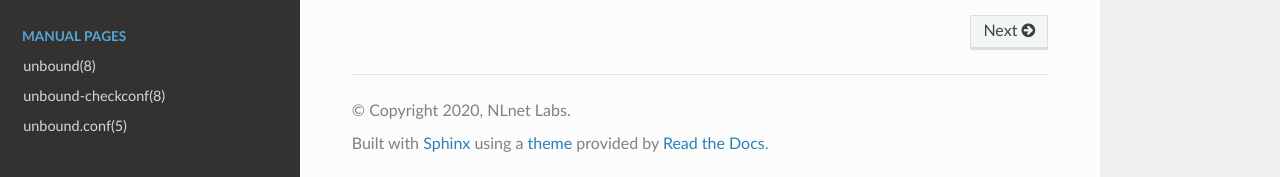
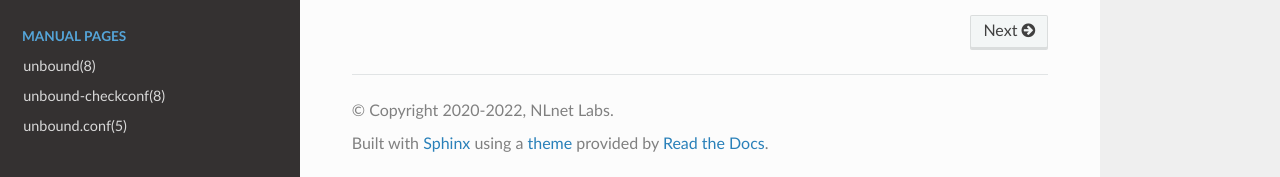
Before and after one commit to NLnetLabs/unbound-manual, a Sphinx documentation site: the page built from source/index.rst, in a window 1280 px wide and 900 px high, scrolled down 1831 px. Shown: the part 720-897 px from the top of the window. Built offline with Sphinx 7.4.7 and the Read the Docs theme 2.0.0, drawn with Linux system fonts in a browser that asks for light colours.

Commit message:
Update year

```diff
--- a/source/conf.py
+++ b/source/conf.py
@@ -21,7 +21,7 @@ import sphinx_rtd_theme
 # -- Project information -----------------------------------------------------
 
 project = 'Unbound'
-copyright = '2020, NLnet Labs'
+copyright = '2020-2022, NLnet Labs'
 author = 'NLnet Labs (CC-BY 3.0)'
 
 # The short X.Y version
```
